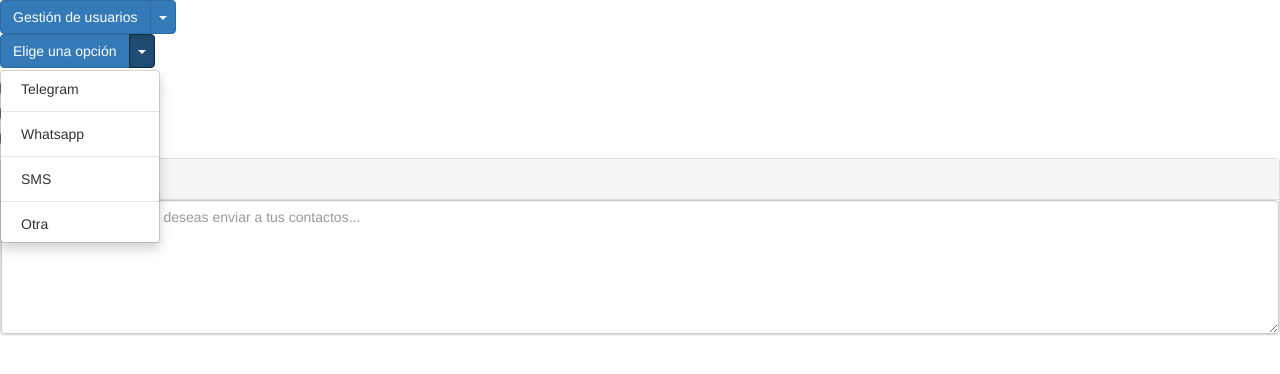
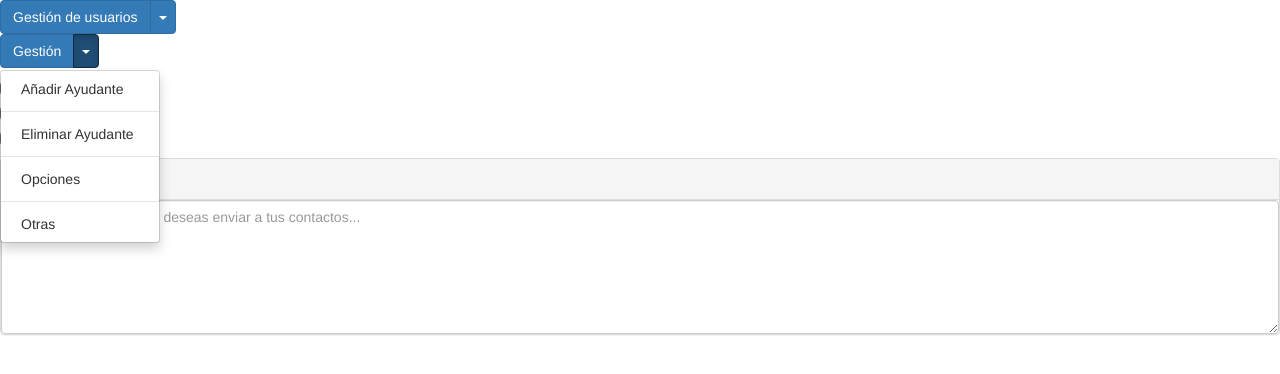
Before and after one commit to DalandrinDev/Mensajeria, a PHP site: page /home.php in a window 1280 px wide, after a click that opens the changed part. Shown: the top 374 px of the page. Run offline with PHP 8.4, Linux system fonts and the light colour scheme; a user stored in the database is signed in; some libraries are stand-ins or nearby versions.

Commit message:
Nueva actualización

```diff
--- a/PHP/BaseDeDatos.sql
+++ b/PHP/BaseDeDatos.sql
@@ -19,8 +19,10 @@ CREATE TABLE mensaje (
 CREATE TABLE admin (
 	claveadmin INT NOT NULL,
 	nombre VARCHAR(5) NOT NULL,
+	apellidos VARCHAR(40) NOT NULL,
 	contrasena VARCHAR(4) NOT NULL,
+	rango VARCHAR(10) NOT NULL,
 	PRIMARY KEY (claveadmin)
 ) ENGINE=InnoDB;
 
-INSERT INTO admin VALUES(1, "admin", "uned");
+INSERT INTO admin VALUES(1, "admin","","uned","Administrador");
--- a/PHP/home.php
+++ b/PHP/home.php
@@ -31,19 +31,19 @@
 				<!--Este boton se encarga de enseñar los distintos canales de mensajeria instantanea qje puede usar el usuario para mandar el mensaje que desea.-->
 				<div class="social">
 					<div class="btn-group">
-						<button type="button" class="btn btn-primary">Elige una opción</button>
+						<button type="button" class="btn btn-primary">Gestión</button>
 						<button type="button" class="btn btn-primary dropdown-toggle" data-toggle="dropdown">
 							<span class="caret"></span>
 						</button>
 						<ul class="dropdown-menu" role="menu">
-							<li><a href="#">Telegram</a></li>
+							<li><a href="AltaAyudante/AltaAyudante.php">Añadir Ayudante</a></li>
 							<!--Este comando pone una separación entre las distintas opciones.-->
 							<li class="divider"></li>
-							<li><a href="#">Whatsapp</a></li>
+							<li><a href="BajaAyudante/BajaAyudante.php">Eliminar Ayudante</a></li>
 							<li class="divider"></li>
-							<li><a href="#">SMS</a></li>
+							<li><a href="#">Opciones</a></li>
 							<li class="divider"></li>
-							<li><a href="#">Otra</a></li>
+							<li><a href="#">Otras</a></li>
 						</ul>
 					</div>
 				</div>
```
Also changed, not shown: PHP/AltaAyudante/AltaAyudante.php (added, +19 -0 lines), PHP/AltaAyudante/EnviarDatos.php (added, +10 -0 lines).
